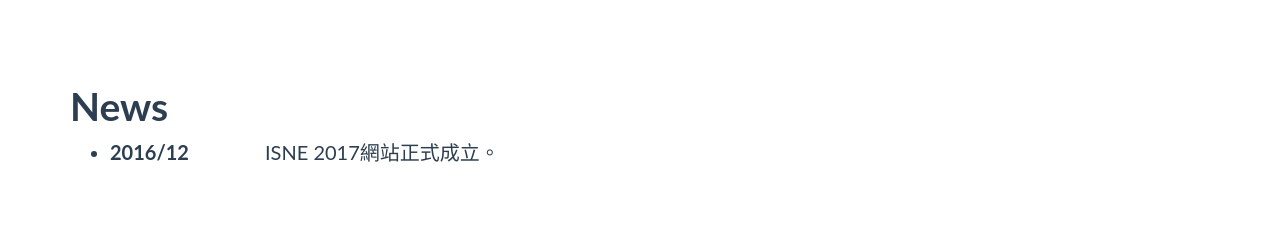
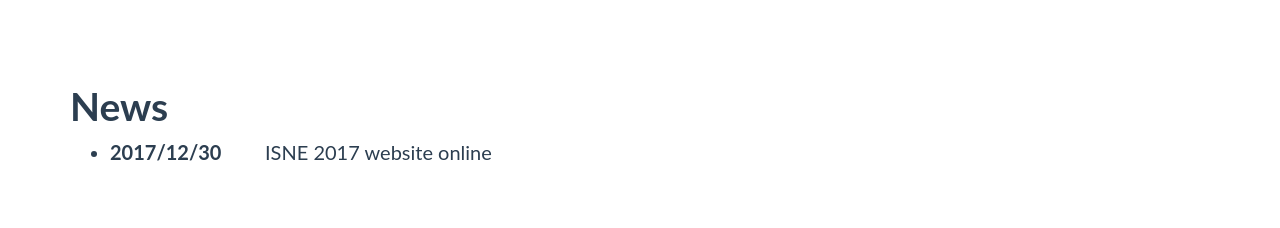
Before and after one commit to b4456609/ISNE2017, a website: page app/index.html in a window 1280 px wide. Shown: the part 1000-1228 px from the top of the page. Drawn offline with nearby package versions, Linux system fonts and the light colour scheme; some packages are replaced by stand-ins of ours; files that its build step writes are made by us from their sources.

Commit message:
first new in en

```diff
--- a/app/index.html
+++ b/app/index.html
@@ -121,12 +121,12 @@
         <div class="col-md-2">
           <ul>
             <li>
-              <p><strong>2016/12</strong></p>
+              <p><strong>2017/12/30</strong></p>
             </li>
           </ul>
         </div>
         <div class="col-md-10">
-          <p>ISNE 2017網站正式成立。</p>
+          <p>ISNE 2017 website online</p>
         </div>
       </div>
     </div>
```
